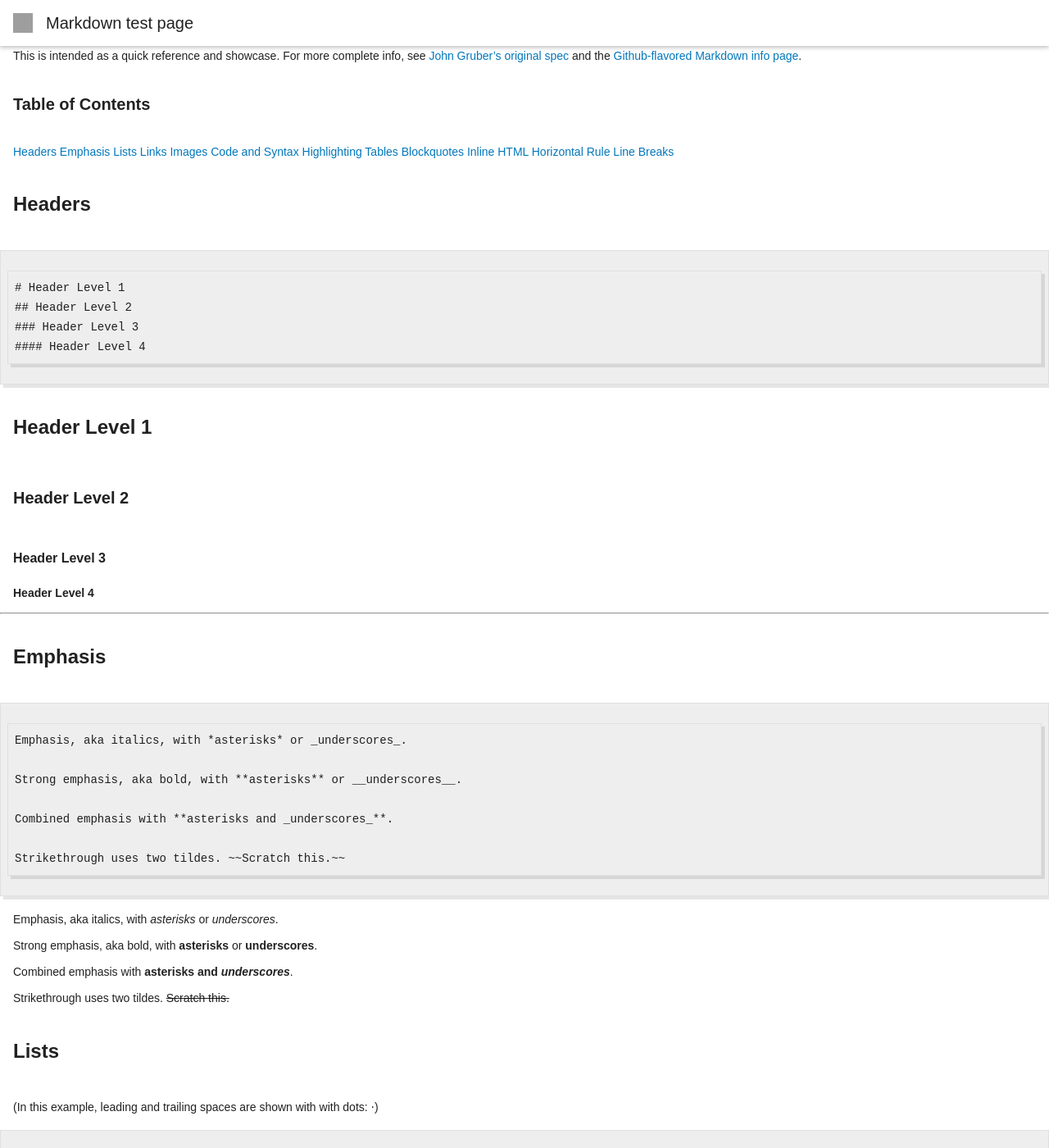
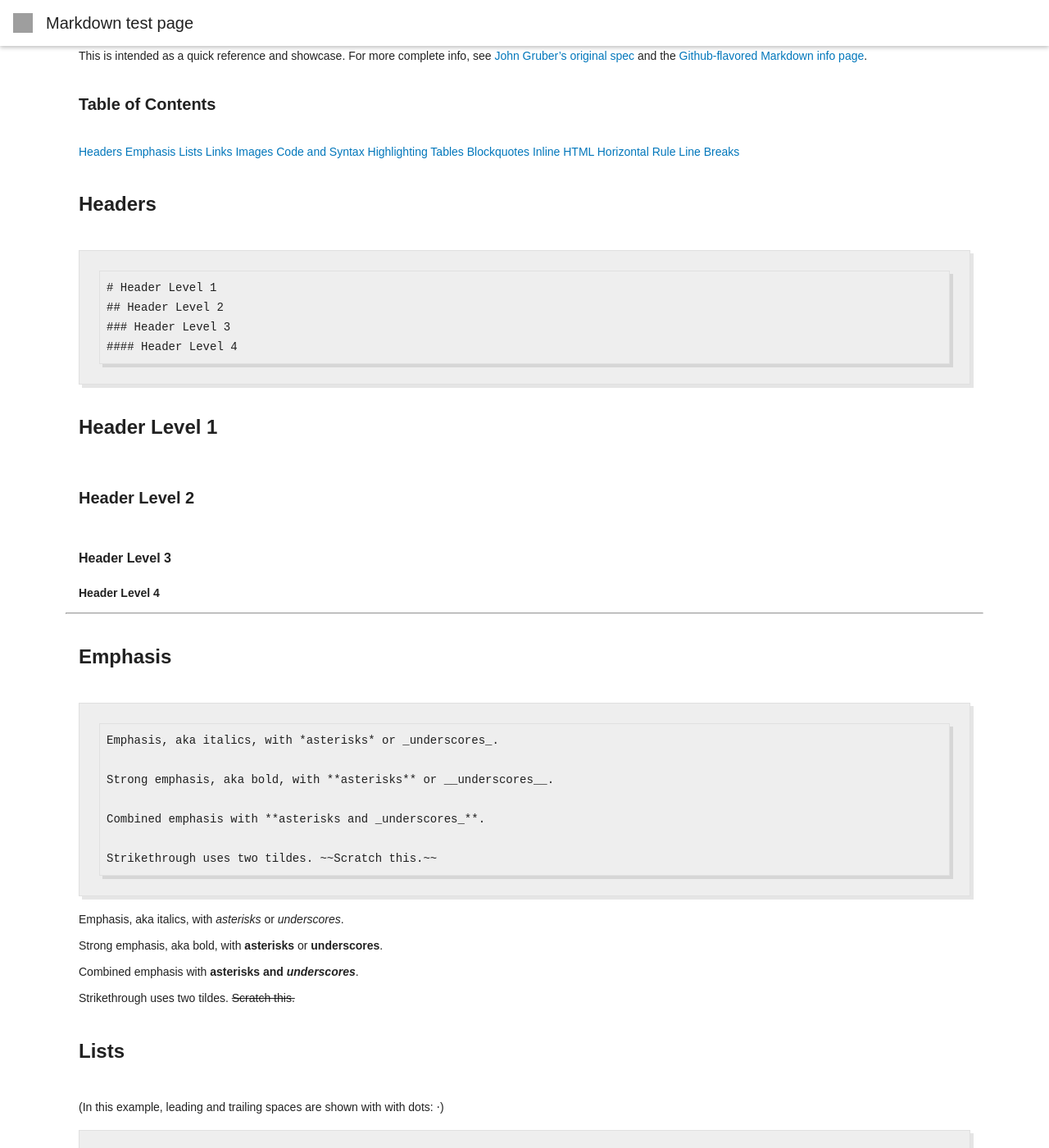
Before and after one commit to fmonniot/fmonniot.github.com, a Jekyll site: the page built from test.md, in a window 1280 px wide and 1400 px high. Shown: the whole window at 82% size. Built offline with Jekyll 4.4.1, drawn with Linux system fonts in a browser that asks for light colours; some web fonts are replaced; Markdown is read by kramdown in place of the engine named in the settings; grey boxes are pictures that could not be loaded.

Commit message:
Add tablets support

```diff
--- a/_layouts/default.html
+++ b/_layouts/default.html
@@ -83,7 +83,7 @@
 
     // Table hack on narrow screen
     (function(){
-      if(window.innerWidth <= 480) {
+      if(window.innerWidth <= 767) {
         function forEach(array, func) {
           Array.prototype.forEach.call(array, func);
         }
--- a/_sass/common.scss
+++ b/_sass/base.scss
@@ -1,6 +1,14 @@
 //
 // General tags
 //
+
+/* apply a natural box layout model to all elements, but allowing components to change */
+html {
+  box-sizing: border-box;
+}
+*, *:before, *:after {
+  box-sizing: inherit;
+}
 
 body {
   background: $body-bg-color;
@@ -66,6 +74,8 @@
   margin-bottom: 12px;
 }
 
+img { max-width: 100%; }
+
 p {
   margin: 0 0 8px;
   padding: 0 16px;
@@ -99,41 +109,6 @@
     th { font-weight: 700; }
 }
 
-/* responsive table (with associated js) */
-@media screen and (max-width: 480px) {
-  table, tbody {
-    display: block;
-    width: 100%;
-    box-sizing: border-box;
-  }
-
-  thead { display: none; }
-
-  table {
-    margin-left: 0;
-    margin-right: 0;
-    padding-left: 16px;
-    padding-right: 16px;
-
-    tr, th, td {
-      display: block;
-      padding: 0;
-      text-align: left;
-      white-space: normal;
-    }
-
-    th[data-title]:before,
-    td[data-title]:before {
-        content: attr(data-title) ":\00A0";
-        font-weight: 700;
-    }
-
-    td { border: none; }
-
-    td:empty { display: none; }
-  }
-}
-
 .subhead {
   font-size: $font-size-subhead;
   line-height: $leading-subhead2;
@@ -141,6 +116,8 @@
 }
 
 :focus { outline: 1px solid $outline-color; }
+
+@media not print { .only-print { display: none; } }
 
 //
 // Material Design
@@ -150,6 +127,7 @@
   padding-top: 56px;
   width: 100%;
   z-index: $zIndex--wrapper;
+  margin: auto;
 }
 
 .app-bar {
@@ -163,6 +141,8 @@
   position: fixed;
   padding: 0 16px;
   z-index: $zIndex--app-bar;
+
+  box-shadow: 0 2px 5px $app-bar-shadow-color;
 
   .title {
     position: fixed;
@@ -291,7 +271,7 @@
 
   a {
     display: block;
-    height: 80px - 24px;
+    height: 100%;
     padding-top: 24px;
   }
 
@@ -377,6 +357,7 @@
 
 .highlight {
   background-color: $highlight-bg-color;
+  box-shadow: 4px 4px $highlight-shadow-color;
   border: 1px solid $highlight-border-color;
   clear: right;
   margin: 16px 0;
@@ -397,7 +378,6 @@
 }
 
 .code-title {
-  float: none;
   position: relative;
   top: 1px;
   padding-right: 0;
--- /dev/null
+++ b/_sass/desktop.scss
@@ -0,0 +1,2 @@
+// Desktop
+// --------------------------------------------------
--- a/_sass/not-print.scss
+++ /dev/null
@@ -1,12 +0,0 @@
-/// Styles not set only with print media
-
-.app-bar {
-  box-shadow: 0 2px 5px $black25;
-}
-
-/// Highlight code
-.highlight {
-  box-shadow: 4px 4px $black10;
-}
-
-.only-print { display: none; }
--- a/_sass/print.scss
+++ b/_sass/print.scss
@@ -1,7 +1,6 @@
 /// Styles only set in print
 
 body {
-  background: transparent;
   text-indent: 0;
   font-size: 10pt;
   line-height: 11pt;
@@ -14,7 +13,7 @@
   padding-left: 0;
 }
 
-/*
+/* (FR version)
 <address class="vcard only-print">
     <p class="adr">
         <span class="street-address">6 rue de la République</span><br>
@@ -54,28 +53,9 @@
   }
 }
 
-header.main {
-  display: none;
+.app-bar, #side-drawer, .page-footer { display: none; }
+
+/// Highlight code
+.highlight {
+  box-shadow: none;
 }
-
-article {
-  padding: 0;
-
-  .content {
-    background: none;
-    border: none;
-    padding: 0;
-
-    section {
-      padding: 0;
-    }
-  }
-}
-
-.cv {
-  .span10 {
-    margin-bottom: 0;
-  }
-  strong { font-weight: bold; }
-  section { clear: both; }
-}
--- a/_sass/pygments_solarized.scss
+++ b/_sass/pygments_solarized.scss
@@ -1,3 +1,6 @@
+// Light solarized theme highlighting
+// --------------------------------------------------
+
 .highlight .c   { color: #586E75 } /* Comment */
 .highlight .err { color: #93A1A1 } /* Error */
 .highlight .g   { color: #93A1A1 } /* Generic */
--- /dev/null
+++ b/_sass/responsive-tables.scss
@@ -0,0 +1,35 @@
+// Responsive table for phone and phablet
+// --------------------------------------------------
+
+@media screen and (max-width: $phablet-breakpoint) {
+  table, tbody {
+    display: block;
+    width: 100%;
+  }
+
+  thead { display: none; }
+
+  table {
+    margin-left: 0;
+    margin-right: 0;
+    padding-left: 16px;
+    padding-right: 16px;
+
+    tr, th, td {
+      display: block;
+      padding: 0;
+      text-align: left;
+      white-space: normal;
+    }
+
+    th[data-title]:before,
+    td[data-title]:before {
+        content: attr(data-title) ":\00A0";
+        font-weight: 700;
+    }
+
+    td { border: none; }
+
+    td:empty { display: none; }
+  }
+}
--- /dev/null
+++ b/_sass/tablet.scss
@@ -0,0 +1,47 @@
+// Tablet
+// --------------------------------------------------
+
+.wrapper { width: 720px; }
+
+.highlight {
+  margin-left: 16px;
+  margin-right: 16px;
+}
+
+.code-title {
+  float: right;
+  top: $leading-body1 + 2px; //2 borders of 1px
+  right: 16px;
+  padding: 0 8px;
+}
+
+.page-footer {
+  .previous.narrow {
+    span, div { display: block; }
+  }
+
+  .previous, .previous.narrow, .next { width: 50%; }
+
+  .next { float: right; }
+}
+
+.cv {
+  header .span2 {
+    background-color: $iron;
+    // padding h2 + margin h2 + half of h2 line height
+    margin-top: 16px + 8px + ($leading-subhead2 / 2);
+    height: 6px;
+  }
+
+  .span2 {
+    width: 20%;
+    display: inline-block;
+    vertical-align: top;
+    text-align: right;
+  }
+
+  .span10 {
+    width: 79%;
+    display: inline-block;
+  }
+}
--- a/_sass/variables.scss
+++ b/_sass/variables.scss
@@ -1,12 +1,11 @@
 // Variables
-
-$app-bar-height: 56px;
+// --------------------------------------------------
 
 // Font variables
-$base-font-family: "RobotoDraft", sans-serif;
-$code-font-family: monospace;
+// --------------------------------------------------
+$base-font-family:  "RobotoDraft", sans-serif;
+$code-font-family:   monospace;
 
-// Font sizes
 $font-size-display:  34px;
 $font-size-headline: 24px;
 $font-size-title:    20px;
@@ -55,6 +54,7 @@
 $table-bg2-color:                 $white-smoke;
 
 $app-bar-bg-color:                $white;
+$app-bar-shadow-color:            $black25;
 
 $side-drawer-border-color:        $gainsboro;
 $side-drawer-bg:                  $white;
@@ -66,6 +66,7 @@
 $highlight-bg-color:              $porcelain;
 $highlight-border-color:          $gainsboro;
 $highlight-title-border-color:    lighten($highlight-border-color, 1%);
+$highlight-shadow-color:          $black10;
 
 $page-footer-bg-color:            $slate-gray;
 $page-footer-sub-color:           $white54;
@@ -90,25 +91,14 @@
 // Metrics Applications
 // --------------------------------------------------
 
+$app-bar-height: 56px;
 // TODO
 
 
-// Media queries breakpoints (extracted from twitter bootstrap)
-// ------------------------------------------------------------
+// Media queries breakpoints
+// --------------------------------------------------
 
-// Extra small screen / phone
-$screen-xs-min: 480px;
-
-// Small screen / tablet
-$screen-sm-min: 768px;
-
-// Medium screen / desktop
-$screen-md-min: 992px;
-
-// Large screen / wide desktop
-$screen-lg-min: 1200px;
-
-// So media queries don't overlap when required, provide a maximum
-$screen-xs-max: ($screen-sm-min - 1);
-$screen-sm-max: ($screen-md-min - 1);
-$screen-md-max: ($screen-lg-min - 1);
+$phone-breakpoint:       360px;
+$phablet-breakpoint:     767px;
+$tablet-breakpoint:      1159px;
+$desktop-breakpoint:     1429px;
--- /dev/null
+++ b/_sass/wide-tablet.scss
@@ -0,0 +1,4 @@
+// Wide Tablets
+// --------------------------------------------------
+
+.wrapper { width: 1120px; }
--- a/css/styles.scss
+++ b/css/styles.scss
@@ -1,13 +1,26 @@
 ---
-# Styles for the website
+# Styles for the website (import partials from `_sass`)
 ---
 @charset "utf-8";
 
-// Import partials from `sass_dir` (defaults to `_sass`)
 @import "variables.scss";
 @import "pygments_solarized.scss";
-@import "common.scss";
-@import "responsive.scss";
 
-@media not print { @import "not-print.scss"; }
+@import "base.scss";
+
+@import "responsive-tables.scss";
+
+@media screen and (min-width: $phablet-breakpoint) {
+  @import "tablet.scss";
+}
+
+// Wide Tablet
+@media screen and (min-width: $tablet-breakpoint) {
+  @import "wide-tablet.scss";
+}
+
+@media screen and (min-width: $desktop-breakpoint) {
+  @import "desktop.scss";
+}
+
 @media print { @import "print.scss"; }
```
Also changed, not shown: _sass/responsive.scss (deleted, +0 -15 lines).
